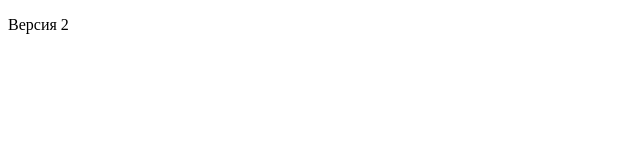
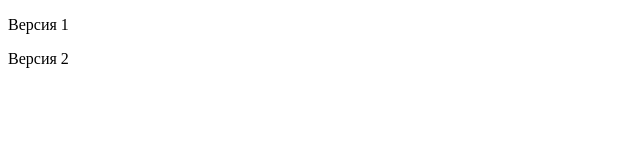
Before and after one commit to EvgeniyUshakov/site, a plain HTML site: page index.html in a window 1280 px wide. Shown: the full height of the page, 0-640 px from the left. Drawn offline with Linux system fonts and the light colour scheme.

Commit message:
second commit

```diff
--- a/index.html
+++ b/index.html
@@ -4,6 +4,7 @@
 		<meta charset="utf8">
 	</head>
 		<body>
+			<p>Версия 1</p>
 			<p>Версия 2</p>
 		</body>
 </html>
```
